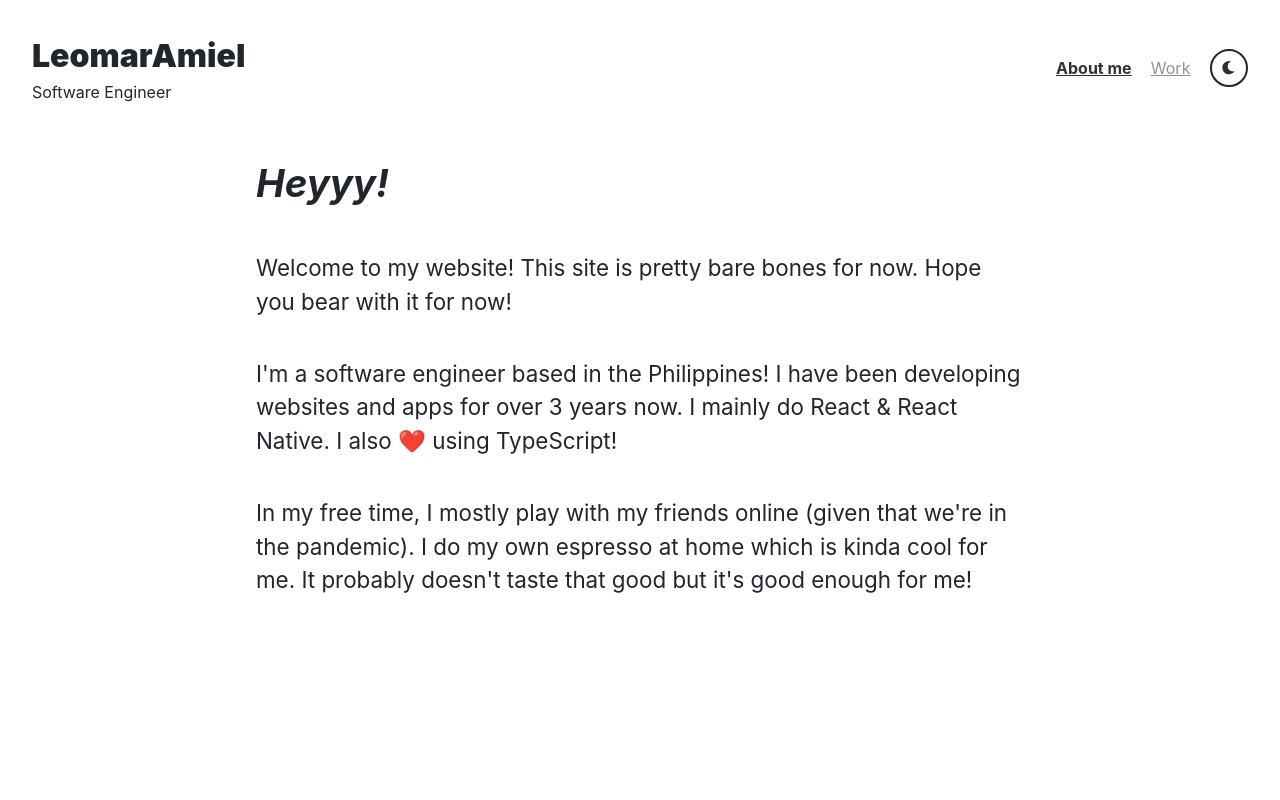
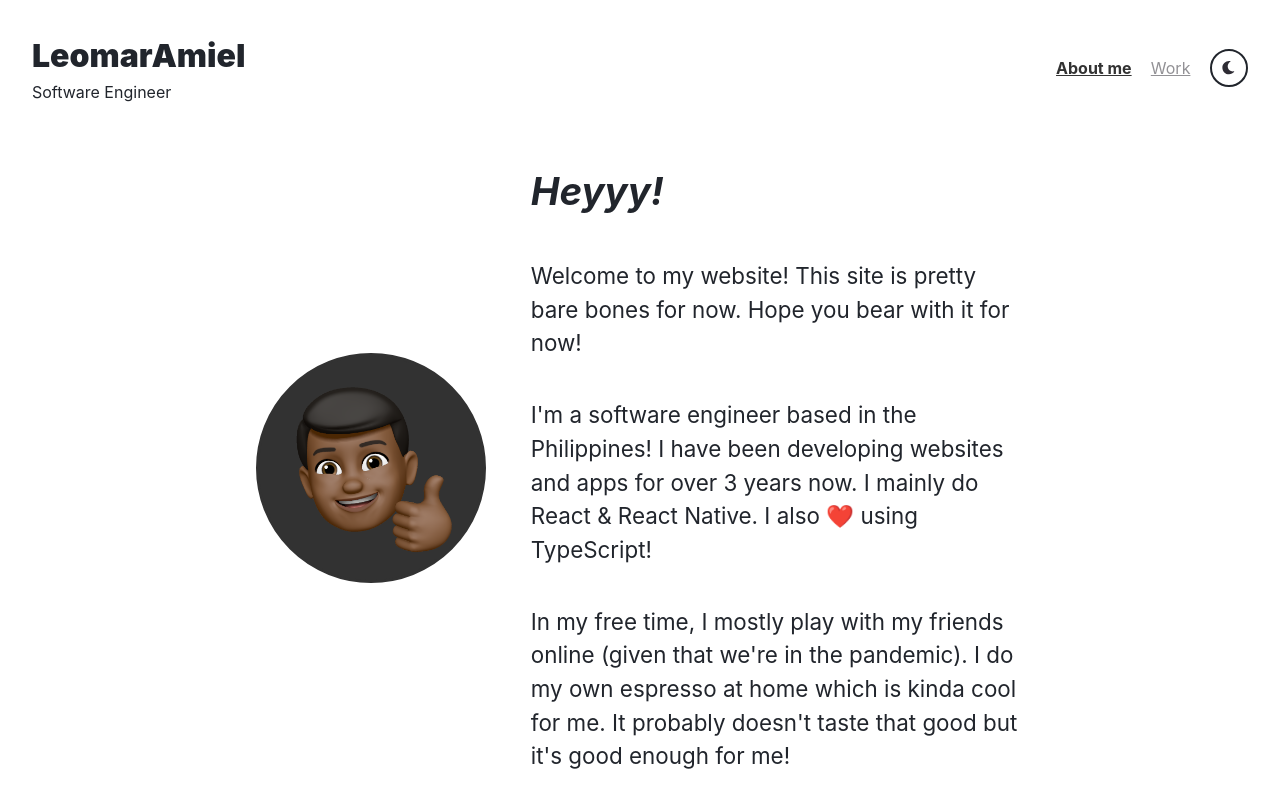
Before and after one commit to LeomarAmiel/leomar-blog, a Next.js app: page / in a window 1280 px wide. Built offline with nearby package versions, Linux system fonts and the light colour scheme.

Commit message:
Feature: Added a yumoji for the lols

```diff
--- a/src/components/screens/about/index.tsx
+++ b/src/components/screens/about/index.tsx
@@ -4,6 +4,11 @@ import styled from "styled-components";
 
 const Wrapper = styled.div`
   padding: 0 20%;
+  display: flex;
+  align-items: center;
+  @media (max-width: 900px) {
+    flex-direction: column;
+  }
   @media (max-width: 600px) {
     padding: 0 2rem;
   }
@@ -19,9 +24,20 @@ const BigHey = styled(Paragraph)`
   font-style: italic;
 `;
 
+const Image = styled.img`
+  border-radius: 50%;
+  border: 0.2rem solid ${({ theme }) => theme.active};
+  background-color: ${({ theme }) => theme.active};
+  height: 14rem;
+  width: 14rem;
+  margin-right: 2.8rem;
+`;
+
 const About: FC<unknown> = () => {
   return (
     <Wrapper>
+      <Image src="/static/yumoji.png" />
+      <div>
         <InnerWrapper>
           <BigHey>Heyyy!</BigHey>
         </InnerWrapper>
@@ -46,6 +62,7 @@ const About: FC<unknown> = () => {
             it&apos;s good enough for me!
           </Paragraph>
         </InnerWrapper>
+      </div>
     </Wrapper>
   );
 };
--- a/src/pages/_app.tsx
+++ b/src/pages/_app.tsx
@@ -38,7 +38,7 @@ export default class MyApp extends App {
             <meta property="title" content="Leomar Amiel | Software Engineer" />
             <meta
               property="description"
-              content="Fullstack developer from the Philippines. Specialized in React, React Native, and Node"
+              content="Fullstack developer from the Philippines. Specializes in React, React Native, and Node"
             />
 
             <meta
```
Also changed, not shown: public/static/yumoji.png (added). Lines whose indentation alone changed are shown as unchanged.
